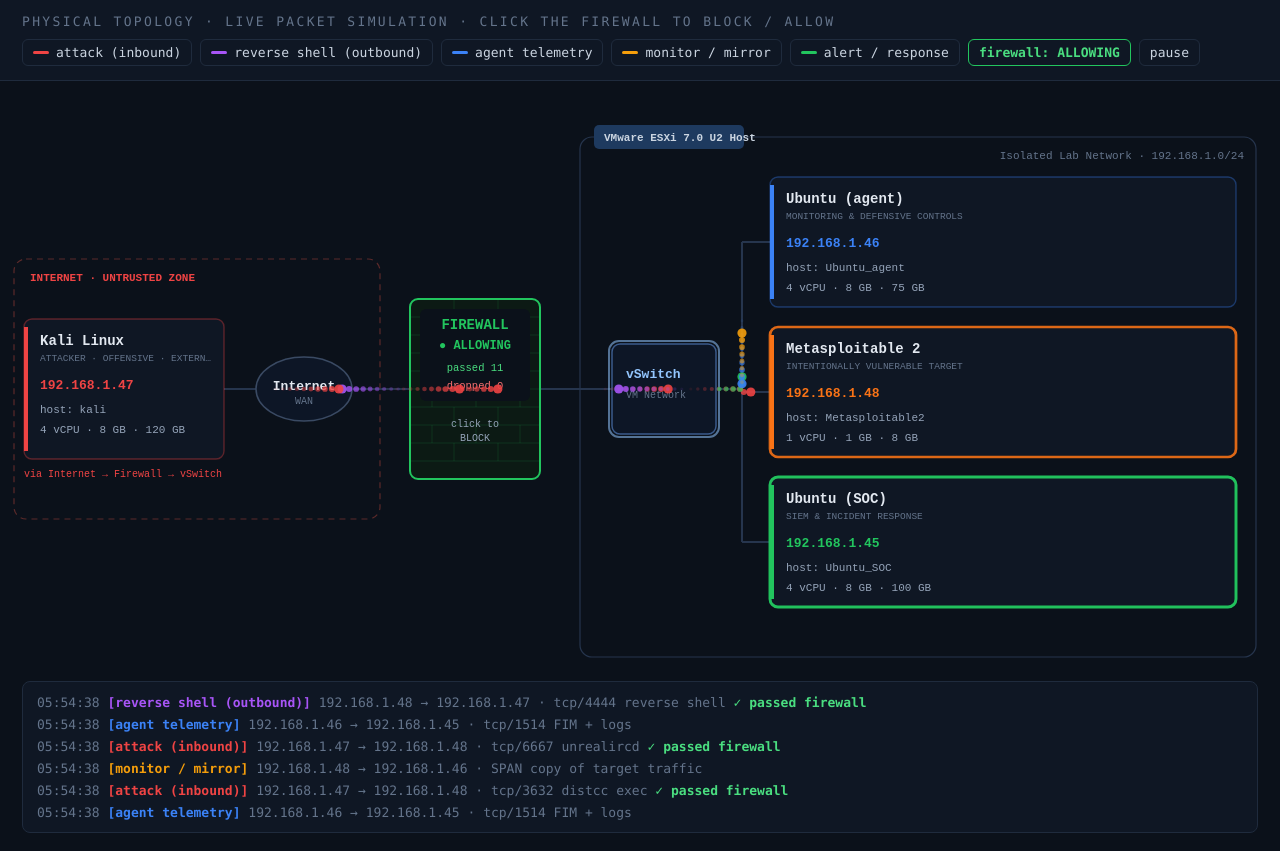
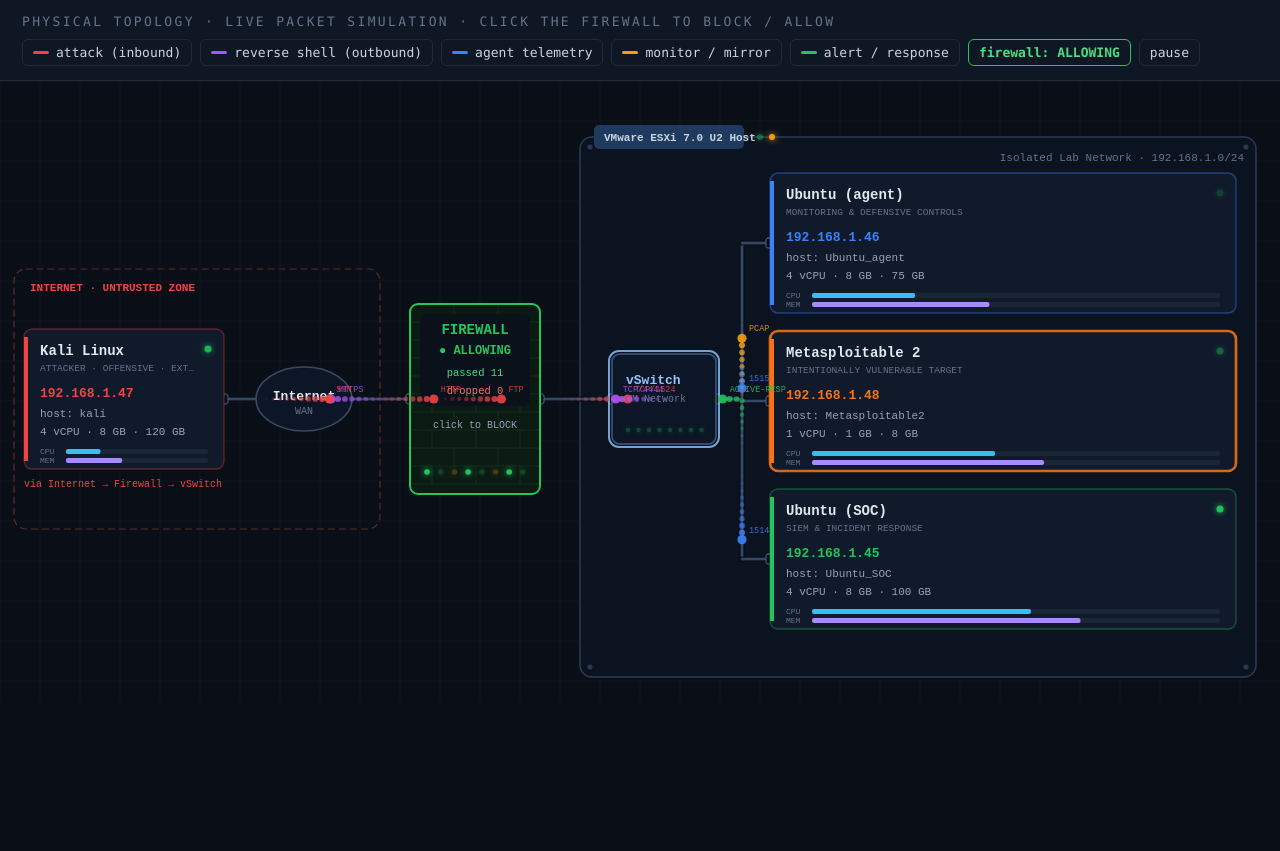
Before and after one commit to fadhilhameed03/lab-topology, a plain HTML site: page index.html in a window 1280 px wide. After the commit the page ends 800 px from the top, so only its background shows below. Drawn offline with Linux system fonts and the light colour scheme.

Commit message:
feat: Removed the terminal and made changes in the internet

```diff
--- a/index.html
+++ b/index.html
@@ -3,7 +3,7 @@
 <meta name="viewport" content="width=device-width, initial-scale=1, viewport-fit=cover">
 <title>Lab Topology · Firewall Packet Simulation</title>
 <style>
-:root{color-scheme:dark;--bg:#0b111a;--panel:#0f1724;--line:#1f2b3d;--tx:#cbd5e1;--mut:#64748b;box-sizing:border-box;padding-top:env(safe-area-inset-top,0px);padding-bottom:env(safe-area-inset-bottom,0px)}
+:root{color-scheme:dark;--bg:#0a0f17;--panel:#0f1724;--line:#1f2b3d;--tx:#cbd5e1;--mut:#64748b;box-sizing:border-box;padding-top:env(safe-area-inset-top,0px);padding-bottom:env(safe-area-inset-bottom,0px)}
 html,body{margin:0;background:var(--bg);color:var(--tx);font:13px ui-monospace,SFMono-Regular,Menlo,Consolas,monospace}
 header{display:flex;flex-wrap:wrap;gap:10px 18px;align-items:center;justify-content:space-between;padding:14px 22px;border-bottom:1px solid var(--line);background:var(--panel)}
 h1{margin:0;font-size:13px;letter-spacing:.18em;font-weight:500;color:var(--mut)}
@@ -15,15 +15,13 @@
 #fwb.allow{border-color:#22c55e;color:#4ade80}
 #fwb.block{border-color:#ef4444;color:#f87171}
 .wrap{overflow-x:auto}
-canvas{display:block;min-width:1100px;width:100%;height:600px}
-#log{min-width:1060px;margin:0 22px 18px;padding:10px 14px;border:1px solid var(--line);border-radius:8px;background:var(--panel);height:130px;overflow:hidden;line-height:1.7;color:var(--mut)}
-#log b{font-weight:600}
+canvas{display:block;min-width:1100px;width:100%;height:620px}
 </style></head><body>
 <header><h1>PHYSICAL TOPOLOGY · LIVE PACKET SIMULATION · CLICK THE FIREWALL TO BLOCK / ALLOW</h1>
 <div class="leg" id="leg"></div></header>
-<div class="wrap"><canvas id="c"></canvas><div id="log"></div></div>
+<div class="wrap"><canvas id="c"></canvas></div>
 <script>
-const cv=document.getElementById('c'),ctx=cv.getContext('2d'),logEl=document.getElementById('log');
+const cv=document.getElementById('c'),ctx=cv.getContext('2d');
 const NODES={
  kali:{name:'Kali Linux',role:'ATTACKER · OFFENSIVE · EXTERNAL',ip:'192.168.1.47',host:'kali',spec:'4 vCPU · 8 GB · 120 GB',c:'#ef4444'},
  agent:{name:'Ubuntu (agent)',role:'MONITORING & DEFENSIVE CONTROLS',ip:'192.168.1.46',host:'Ubuntu_agent',spec:'4 vCPU · 8 GB · 75 GB',c:'#3b82f6'},
@@ -32,73 +30,82 @@
 };
 const VMS=['agent','msf','soc'];
 const FLOWS=[
- {id:'attack',label:'attack (inbound)',c:'#ef4444',path:['kali','msf'],rate:2.2,msgs:['tcp/445 SMB exploit','tcp/21 vsftpd backdoor','tcp/80 nmap -sV scan','tcp/3632 distcc exec','tcp/1524 bindshell','tcp/6667 unrealircd']},
- {id:'shell',label:'reverse shell (outbound)',c:'#a855f7',path:['msf','kali'],rate:.7,msgs:['tcp/4444 reverse shell','tcp/443 C2 beacon']},
- {id:'wazuh',label:'agent telemetry',c:'#3b82f6',path:['agent','soc'],rate:1.2,msgs:['tcp/1514 agent events','tcp/1515 keepalive','tcp/1514 FIM + logs']},
- {id:'mirror',label:'monitor / mirror',c:'#f59e0b',path:['msf','agent'],rate:.9,msgs:['SPAN copy of target traffic','pcap stream to sensor']},
- {id:'alert',label:'alert / response',c:'#22c55e',path:['soc','agent'],rate:.5,msgs:['active-response command','rule + decoder update']}
+ {id:'attack',label:'attack (inbound)',c:'#ef4444',path:['kali','msf'],rate:2.2,tags:['SMB','FTP','HTTP','DISTCC','TCP/1524','IRC','SYN']},
+ {id:'shell',label:'reverse shell (outbound)',c:'#a855f7',path:['msf','kali'],rate:.7,tags:['TCP/4444','HTTPS']},
+ {id:'wazuh',label:'agent telemetry',c:'#3b82f6',path:['agent','soc'],rate:1.2,tags:['1514','1515','FIM']},
+ {id:'mirror',label:'monitor / mirror',c:'#f59e0b',path:['msf','agent'],rate:.9,tags:['SPAN','PCAP']},
+ {id:'alert',label:'alert / response',c:'#22c55e',path:['soc','agent'],rate:.5,tags:['ACTIVE-RESP','RULES']}
 ];
 const on={};FLOWS.forEach(f=>on[f.id]=true);
 const leg=document.getElementById('leg');
 FLOWS.forEach(f=>{const b=document.createElement('button');b.className='chip';b.style.setProperty('--c',f.c);b.innerHTML='<i></i>'+f.label;b.onclick=()=>{on[f.id]=!on[f.id];b.classList.toggle('off',!on[f.id])};leg.appendChild(b)});
-let paused=false,blocked=false;const stats={pass:0,drop:0};
-const fwb=document.createElement('button');fwb.className='chip allow';fwb.id='fwb';leg.appendChild(fwb);
+let paused=false,blocked=false,T=0;const stats={pass:0,drop:0};
+const fwb=document.createElement('button');fwb.id='fwb';leg.appendChild(fwb);
 function setFw(){fwb.className='chip '+(blocked?'block':'allow');fwb.textContent='firewall: '+(blocked?'BLOCKING':'ALLOWING')}
-function toggleFw(){blocked=!blocked;setFw();addRaw(`<b style="color:${blocked?'#f87171':'#4ade80'}">[firewall]</b> policy changed → ${blocked?'BLOCK all traffic crossing the firewall':'ALLOW traffic'}`)}
+function toggleFw(){blocked=!blocked;setFw()}
 fwb.onclick=toggleFw;setFw();
 const pb=document.createElement('button');pb.className='chip';pb.textContent='pause';pb.onclick=()=>{paused=!paused;pb.textContent=paused?'resume':'pause'};leg.appendChild(pb);
 
 let W=0,H=0,G={};
 function layout(){
  const dpr=window.devicePixelRatio||1;W=cv.clientWidth;H=cv.clientHeight;cv.width=W*dpr;cv.height=H*dpr;ctx.setTransform(dpr,0,0,dpr,0,0);
- const cy=H/2+8,vx=770,vw=W-vx-44,vh=130;
- G={cy,K:{x:24,w:200,y:cy-70,h:140},cloud:{x:304,rx:48,ry:32},FW:{x:410,w:130,y:cy-90,h:180},SW:{x:612,w:104,y:cy-45,h:90},bx:742,vx,vw,vh};
+ const cy=H/2+8,vx=770,vw=W-vx-44,vh=140;
+ G={cy,K:{x:24,w:200,y:cy-70,h:140},cloud:{x:304,rx:48,ry:32},FW:{x:410,w:130,y:cy-95,h:190},SW:{x:612,w:104,y:cy-45,h:90},bx:742};
  G.K.cy=cy;G.K.R=G.K.x+G.K.w;
- VMS.forEach((k,i)=>{const n=NODES[k];n.x=vx;n.y=96+i*(vh+20);n.w=vw;n.h=vh;n.cy=n.y+vh/2;n.flash=0});
- NODES.kali.flash=NODES.kali.flash||0;
-}
-function route(f){
- const [a,b]=f.path,{K,FW,SW,bx,cy}=G,A=NODES[a],B=NODES[b];let pts,fw=-1,sw=3;
- if(a==='kali'){pts=[[K.R,cy],[FW.x,cy],[FW.x+FW.w,cy],[SW.x,cy],[SW.x+SW.w,cy],[bx,cy],[bx,B.cy],[B.x,B.cy]];fw=1}
- else if(b==='kali'){pts=[[A.x,A.cy],[bx,A.cy],[bx,cy],[SW.x+SW.w,cy],[SW.x,cy],[FW.x+FW.w,cy],[FW.x,cy],[K.R,cy]];fw=5;sw=3}
- else pts=[[A.x,A.cy],[bx,A.cy],[bx,cy],[SW.x+SW.w,cy],[bx,cy],[bx,B.cy],[B.x,B.cy]];
- return{pts,fw:fw<0?-1:dist(pts,fw),sw:dist(pts,sw)}
+ VMS.forEach((k,i)=>{const n=NODES[k];n.x=vx;n.y=92+i*(vh+18);n.w=vw;n.h=vh;n.cy=n.y+vh/2});
+ Object.values(NODES).forEach((n,i)=>{n.flash=n.flash||0;n.cpu=n.cpu||25+i*9;n.mem=n.mem||40+i*8;n.ph=i*1.7});
 }
 function dist(p,idx){let t=0;for(let i=1;i<=idx;i++)t+=Math.hypot(p[i][0]-p[i-1][0],p[i][1]-p[i-1][1]);return t}
 function plen(p){return dist(p,p.length-1)}
+function route(f){
+ const [a,b]=f.path,{K,FW,SW,bx,cy}=G,A=NODES[a],B=NODES[b];let pts,fw=-1;
+ if(a==='kali'){pts=[[K.R,cy],[FW.x,cy],[FW.x+FW.w,cy],[SW.x,cy],[SW.x+SW.w,cy],[bx,cy],[bx,B.cy],[B.x,B.cy]];fw=1}
+ else if(b==='kali'){pts=[[A.x,A.cy],[bx,A.cy],[bx,cy],[SW.x+SW.w,cy],[SW.x,cy],[FW.x+FW.w,cy],[FW.x,cy],[K.R,cy]];fw=5}
+ else pts=[[A.x,A.cy],[bx,A.cy],[bx,cy],[SW.x+SW.w,cy],[bx,cy],[bx,B.cy],[B.x,B.cy]];
+ return{pts,fw:fw<0?-1:dist(pts,fw),swd:dist(pts,3)}
+}
 function at(p,d){for(let i=1;i<p.length;i++){const l=Math.hypot(p[i][0]-p[i-1][0],p[i][1]-p[i-1][1]);if(d<=l||i==p.length-1){const u=l?Math.min(d/l,1):0;return[p[i-1][0]+(p[i][0]-p[i-1][0])*u,p[i-1][1]+(p[i][1]-p[i-1][1])*u]}d-=l}return p[0]}
-const pk=[],acc={},fx=[],logs=[];let swF=0,fwF=0;
+const pk=[],acc={},fx=[];let swF=0,fwF=0;
 function rr(x,y,w,h,r){ctx.beginPath();ctx.roundRect(x,y,w,h,r)}
 function fit(t,w,px){const m=Math.floor(w/px);return t.length>m?t.slice(0,m-1)+'…':t}
+function line(x1,y1,x2,y2){ctx.moveTo(x1,y1);ctx.lineTo(x2,y2)}
+function led(x,y,c,r,a){ctx.globalAlpha=a==null?1:a;ctx.fillStyle=c;ctx.shadowColor=c;ctx.shadowBlur=6;ctx.beginPath();ctx.arc(x,y,r,0,7);ctx.fill();ctx.shadowBlur=0;ctx.globalAlpha=1}
+function bar(x,y,w,v,c,lab){ctx.fillStyle='#64748b';ctx.font='8px ui-monospace,monospace';ctx.fillText(lab,x,y+5);ctx.fillStyle='#1a2536';rr(x+26,y,w-26,5,2);ctx.fill();ctx.fillStyle=c;rr(x+26,y,(w-26)*v/100,5,2);ctx.fill()}
 function card(n,x,y,w,h){
- ctx.fillStyle='#0f1724';rr(x,y,w,h,8);ctx.fill();
+ ctx.fillStyle='#101a2b';rr(x,y,w,h,8);ctx.fill();
  ctx.strokeStyle=n.c;ctx.globalAlpha=.35+.65*n.flash;ctx.lineWidth=1.4+1.6*n.flash;rr(x,y,w,h,8);ctx.stroke();ctx.globalAlpha=1;
  ctx.fillStyle=n.c;ctx.fillRect(x,y+8,4,h-16);
  ctx.fillStyle='#e2e8f0';ctx.font='600 14px ui-monospace,monospace';ctx.fillText(n.name,x+16,y+26);
- ctx.fillStyle='#64748b';ctx.font='9.5px ui-monospace,monospace';ctx.fillText(fit(n.role,w-24,5.8),x+16,y+42);
- ctx.fillStyle=n.c;ctx.font='600 13px ui-monospace,monospace';ctx.fillText(n.ip,x+16,y+70);
- ctx.fillStyle='#94a3b8';ctx.font='11px ui-monospace,monospace';ctx.fillText('host: '+n.host,x+16,y+94);ctx.fillText(n.spec,x+16,y+114);
+ led(x+w-16,y+20,'#22c55e',3.5,.55+.45*Math.sin(T*3+n.ph));
+ ctx.fillStyle='#64748b';ctx.font='9.5px ui-monospace,monospace';ctx.fillText(fit(n.role,w-40,5.8),x+16,y+42);
+ ctx.fillStyle=n.c;ctx.font='600 13px ui-monospace,monospace';ctx.fillText(n.ip,x+16,y+68);
+ ctx.fillStyle='#94a3b8';ctx.font='11px ui-monospace,monospace';ctx.fillText('host: '+n.host,x+16,y+88);ctx.fillText(n.spec,x+16,y+106);
+ bar(x+16,y+h-20,w-32,n.cpu,'#38bdf8','CPU');bar(x+16,y+h-11,w-32,n.mem,'#a78bfa','MEM');
  n.flash=Math.max(0,n.flash-.03)}
-function line(x1,y1,x2,y2){ctx.moveTo(x1,y1);ctx.lineTo(x2,y2)}
 function draw(){
  const {cy,K,FW,SW,bx,cloud}=G;ctx.clearRect(0,0,W,H);ctx.textAlign='left';
+ ctx.strokeStyle='rgba(148,163,184,.045)';ctx.lineWidth=1;ctx.beginPath();for(let x=0;x<W;x+=40)line(x,0,x,H);for(let y=0;y<H;y+=40)line(0,y,W,y);ctx.stroke();
  // Internet zone
  ctx.setLineDash([6,5]);ctx.strokeStyle='#5b2a2a';ctx.lineWidth=1.2;rr(14,cy-130,FW.x-44,260,12);ctx.stroke();ctx.setLineDash([]);
  ctx.fillStyle='#ef4444';ctx.font='600 11px ui-monospace,monospace';ctx.fillText('INTERNET · UNTRUSTED ZONE',30,cy-108);
- // ESXi frame
- const ex=580;ctx.strokeStyle='#26354d';ctx.lineWidth=1.2;rr(ex,56,W-ex-24,H-80,12);ctx.stroke();
+ // ESXi rack
+ const ex=580,ew=W-ex-24;ctx.fillStyle='#0c1320';rr(ex,56,ew,H-80,12);ctx.fill();ctx.strokeStyle='#2b3b55';ctx.lineWidth=1.5;rr(ex,56,ew,H-80,12);ctx.stroke();
+ [[ex+10,66],[ex+ew-10,66],[ex+10,H-34],[ex+ew-10,H-34]].forEach(s=>{ctx.fillStyle='#2b3b55';ctx.beginPath();ctx.arc(s[0],s[1],2.5,0,7);ctx.fill()});
  ctx.fillStyle='#1e3a5f';rr(ex+14,44,150,24,5);ctx.fill();ctx.fillStyle='#cbd5e1';ctx.font='600 11px ui-monospace,monospace';ctx.fillText('VMware ESXi 7.0 U2 Host',ex+24,60);
- ctx.fillStyle='#64748b';ctx.font='11px ui-monospace,monospace';ctx.textAlign='right';ctx.fillText('Isolated Lab Network · 192.168.1.0/24',W-36,78);ctx.textAlign='left';
- // links
- ctx.strokeStyle='#26354d';ctx.lineWidth=2;ctx.beginPath();
- line(K.R,cy,FW.x,cy);line(FW.x+FW.w,cy,SW.x,cy);line(SW.x+SW.w,cy,bx,cy);line(bx,NODES.agent.cy,bx,NODES.soc.cy);VMS.forEach(k=>line(bx,NODES[k].cy,NODES[k].x,NODES[k].cy));ctx.stroke();
+ led(ex+180,56,'#22c55e',3,.6+.4*Math.sin(T*2));led(ex+192,56,'#f59e0b',3,Math.sin(T*9)>0?1:.25);
+ ctx.fillStyle='#64748b';ctx.font='11px ui-monospace,monospace';ctx.textAlign='right';ctx.fillText('Isolated Lab Network · 192.168.1.0/24',W-36,80);ctx.textAlign='left';
+ // cables (patch-cable look)
+ const cab=(pts,col)=>{ctx.beginPath();pts.forEach((p,i)=>i?ctx.lineTo(p[0],p[1]):ctx.moveTo(p[0],p[1]));ctx.strokeStyle=col;ctx.stroke()};
+ const segs=[[[K.R,cy],[FW.x,cy]],[[FW.x+FW.w,cy],[SW.x,cy]],[[SW.x+SW.w,cy],[bx,cy]],[[bx,NODES.agent.cy],[bx,NODES.soc.cy]],...VMS.map(k=>[[bx,NODES[k].cy],[NODES[k].x,NODES[k].cy]])];
+ ctx.lineCap='round';segs.forEach(s=>{ctx.lineWidth=5;cab(s,'#070b12');ctx.lineWidth=3;cab(s,'#2a3a55');ctx.lineWidth=1;cab(s,'#3f5578')});
+ [[K.R,cy],[FW.x,cy],[FW.x+FW.w,cy],[SW.x,cy],[SW.x+SW.w,cy],...VMS.map(k=>[NODES[k].x,NODES[k].cy])].forEach(p=>{ctx.fillStyle='#0a0f17';ctx.strokeStyle='#4b6084';ctx.lineWidth=1;rr(p[0]-4,p[1]-5,8,10,2);ctx.fill();ctx.stroke()});
  // cloud
  ctx.fillStyle='#0d1626';ctx.strokeStyle='#3a4a63';ctx.lineWidth=1.5;ctx.beginPath();ctx.ellipse(cloud.x,cy,cloud.rx,cloud.ry,0,0,7);ctx.fill();ctx.stroke();
  ctx.fillStyle='#e2e8f0';ctx.font='600 13px ui-monospace,monospace';ctx.textAlign='center';ctx.fillText('Internet',cloud.x,cy+1);ctx.fillStyle='#64748b';ctx.font='10px ui-monospace,monospace';ctx.fillText('WAN',cloud.x,cy+15);ctx.textAlign='left';
- // firewall
+ // firewall appliance
  const col=blocked?'#ef4444':'#22c55e';
  ctx.fillStyle=blocked?'#1a0d12':'#0c1a14';rr(FW.x,FW.y,FW.w,FW.h,8);ctx.fill();
- ctx.save();rr(FW.x,FW.y,FW.w,FW.h,8);ctx.clip();ctx.strokeStyle=blocked?'rgba(239,68,68,.22)':'rgba(34,197,94,.14)';ctx.lineWidth=1;ctx.beginPath();
+ ctx.save();rr(FW.x,FW.y,FW.w,FW.h,8);ctx.clip();ctx.strokeStyle=blocked?'rgba(239,68,68,.2)':'rgba(34,197,94,.12)';ctx.lineWidth=1;ctx.beginPath();
  for(let y=FW.y+18;y<FW.y+FW.h;y+=18){line(FW.x,y,FW.x+FW.w,y);for(let x=FW.x+(((y-FW.y)/18)%2?0:22);x<FW.x+FW.w;x+=44)line(x,y-18,x,y)}ctx.stroke();ctx.restore();
  ctx.strokeStyle=col;ctx.lineWidth=2+2*fwF;rr(FW.x,FW.y,FW.w,FW.h,8);ctx.stroke();fwF=Math.max(0,fwF-.04);
  ctx.fillStyle='#0b111a';rr(FW.x+10,FW.y+10,FW.w-20,92,6);ctx.fill();
@@ -107,35 +114,37 @@
  ctx.font='700 12px ui-monospace,monospace';ctx.fillText(blocked?'● BLOCKING':'● ALLOWING',mx,FW.y+50);
  ctx.fillStyle='#4ade80';ctx.font='10.5px ui-monospace,monospace';ctx.fillText('passed '+stats.pass,mx,FW.y+72);
  ctx.fillStyle='#f87171';ctx.fillText('dropped '+stats.drop,mx,FW.y+90);
- ctx.fillStyle='#94a3b8';ctx.font='10px ui-monospace,monospace';ctx.fillText('click to',mx,FW.y+128);ctx.fillText(blocked?'ALLOW':'BLOCK',mx,FW.y+142);ctx.textAlign='left';
+ ctx.fillStyle='#94a3b8';ctx.font='10px ui-monospace,monospace';ctx.fillText('click to '+(blocked?'ALLOW':'BLOCK'),mx,FW.y+124);ctx.textAlign='left';
+ for(let i=0;i<8;i++){const a=Math.sin(T*(4+i*1.3)+i*2)>.1;led(FW.x+17+i*13.7,FW.y+FW.h-22,blocked?'#ef4444':(i%3==2?'#f59e0b':'#22c55e'),2.8,a?1:.2)}
  // switch
  ctx.fillStyle='#0d1626';ctx.strokeStyle='#3b5b8c';ctx.lineWidth=1.5;rr(SW.x,SW.y,SW.w,SW.h,8);ctx.fill();ctx.stroke();
- ctx.fillStyle='#93c5fd';ctx.font='600 13px ui-monospace,monospace';ctx.fillText('vSwitch',SW.x+14,SW.y+34);ctx.fillStyle='#64748b';ctx.font='10px ui-monospace,monospace';ctx.fillText('VM Network',SW.x+14,SW.y+54);
+ ctx.fillStyle='#93c5fd';ctx.font='600 13px ui-monospace,monospace';ctx.fillText('vSwitch',SW.x+14,SW.y+30);ctx.fillStyle='#64748b';ctx.font='10px ui-monospace,monospace';ctx.fillText('VM Network',SW.x+14,SW.y+48);
+ for(let i=0;i<8;i++)led(SW.x+16+i*10.5,SW.y+SW.h-14,'#22c55e',2.2,Math.sin(T*(5+i)+i)>0?1:.25);
  if(swF>0){ctx.strokeStyle='rgba(147,197,253,'+swF+')';ctx.lineWidth=2;rr(SW.x-3,SW.y-3,SW.w+6,SW.h+6,10);ctx.stroke()}swF=Math.max(0,swF-.05);
  card(NODES.kali,K.x,K.y,K.w,K.h);VMS.forEach(k=>{const n=NODES[k];card(n,n.x,n.y,n.w,n.h)});
  ctx.fillStyle='#ef4444';ctx.font='10px ui-monospace,monospace';ctx.fillText('via Internet → Firewall → vSwitch',K.x,K.y+K.h+18);
 }
-function addRaw(h){logs.push(`<span style="color:var(--mut)">${new Date().toLocaleTimeString('en-GB')}</span> ${h}`);if(logs.length>6)logs.shift();logEl.innerHTML=logs.join('<br>')}
-function addLog(f,m,a,b,tag){addRaw(`<b style="color:${f.c}">[${f.label}]</b> ${NODES[a].ip} → ${NODES[b].ip} · ${m}${tag||''}`)}
-cv.addEventListener('click',e=>{const r=cv.getBoundingClientRect(),x=e.clientX-r.left,y=e.clientY-r.top,F=G.FW;if(x>F.x&&x<F.x+F.w&&y>F.y&&y<F.y+F.h)toggleFw()});
-cv.addEventListener('mousemove',e=>{const r=cv.getBoundingClientRect(),x=e.clientX-r.left,y=e.clientY-r.top,F=G.FW;cv.style.cursor=(x>F.x&&x<F.x+F.w&&y>F.y&&y<F.y+F.h)?'pointer':'default'});
+function hit(e){const r=cv.getBoundingClientRect(),x=e.clientX-r.left,y=e.clientY-r.top,F=G.FW;return x>F.x&&x<F.x+F.w&&y>F.y&&y<F.y+F.h}
+cv.addEventListener('click',e=>{if(hit(e))toggleFw()});
+cv.addEventListener('mousemove',e=>{cv.style.cursor=hit(e)?'pointer':'default'});
 let last=performance.now();
 function frame(now){
- const dt=Math.min(.05,(now-last)/1000);last=now;
+ const dt=Math.min(.05,(now-last)/1000);last=now;T=now/1000;
  if(!paused){
   FLOWS.forEach(f=>{if(!on[f.id])return;acc[f.id]=(acc[f.id]||0)+dt*f.rate;
-   while(acc[f.id]>=1){acc[f.id]--;pk.push({f,d:0,m:f.msgs[Math.random()*f.msgs.length|0],v:200+Math.random()*60})}});
-  for(let i=pk.length-1;i>=0;i--){const p=pk[i],r=route(p.f);Object.assign(p,r);p.pts=r.pts;p.d+=p.v*dt;
-   if(p.fw>=0&&!p.chk&&p.d>=p.fw){p.chk=1;
-    if(blocked){const [x,y]=at(p.pts,p.fw);fx.push({x,y,life:1});stats.drop++;fwF=1;addLog(p.f,p.m,p.f.path[0],p.f.path[1],' <b style="color:#f87171">— DROPPED at firewall</b>');pk.splice(i,1);continue}
+   while(acc[f.id]>=1){acc[f.id]--;pk.push({f,d:0,tag:f.tags[Math.random()*f.tags.length|0],v:200+Math.random()*60})}});
+  Object.values(NODES).forEach(n=>{n.cpu=Math.max(8,Math.min(95,n.cpu+(Math.random()-.5)*60*dt));n.mem=Math.max(20,Math.min(90,n.mem+(Math.random()-.5)*20*dt))});
+  for(let i=pk.length-1;i>=0;i--){const p=pk[i],r=route(p.f);p.pts=r.pts;p.d+=p.v*dt;
+   if(r.fw>=0&&!p.chk&&p.d>=r.fw){p.chk=1;
+    if(blocked){const [x,y]=at(p.pts,r.fw);fx.push({x,y,life:1});stats.drop++;fwF=1;pk.splice(i,1);continue}
     stats.pass++}
-   if(!p.sw&&p.d>=p.sw){p.sw=1}
-   if(!p.swd&&p.d>=r.sw){p.swd=1;swF=1}
-   if(p.d>=plen(p.pts)){NODES[p.f.path[1]].flash=1;addLog(p.f,p.m,p.f.path[0],p.f.path[1],p.fw>=0?' <b style="color:#4ade80">✓ passed firewall</b>':'');pk.splice(i,1)}}
+   if(!p.swd&&p.d>=r.swd){p.swd=1;swF=1}
+   if(p.d>=plen(p.pts)){NODES[p.f.path[1]].flash=1;pk.splice(i,1)}}
   fx.forEach(e=>e.life-=dt*.8);for(let i=fx.length-1;i>=0;i--)if(fx[i].life<=0)fx.splice(i,1);
  }
  draw();
- pk.forEach(p=>{for(let k=9;k>=0;k--){const d=p.d-k*7;if(d<0)continue;const [x,y]=at(p.pts,d);ctx.globalAlpha=(1-k/10)*.9;ctx.fillStyle=p.f.c;ctx.beginPath();ctx.arc(x,y,k?3.2-k*.18:4.6,0,7);ctx.fill()}ctx.globalAlpha=1});
+ pk.forEach(p=>{let hx=0,hy=0;for(let k=9;k>=0;k--){const d=p.d-k*7;if(d<0)continue;const [x,y]=at(p.pts,d);if(!k){hx=x;hy=y}ctx.globalAlpha=(1-k/10)*.9;ctx.fillStyle=p.f.c;ctx.beginPath();ctx.arc(x,y,k?3.2-k*.18:4.6,0,7);ctx.fill()}
+  ctx.globalAlpha=.85;ctx.fillStyle=p.f.c;ctx.font='8.5px ui-monospace,monospace';ctx.fillText(p.tag,hx+7,hy-7);ctx.globalAlpha=1});
  fx.forEach(e=>{ctx.globalAlpha=Math.max(0,e.life);ctx.strokeStyle='#ef4444';ctx.lineWidth=3;const s=7+(1-e.life)*8;ctx.beginPath();line(e.x-s,e.y-s,e.x+s,e.y+s);line(e.x-s,e.y+s,e.x+s,e.y-s);ctx.stroke();ctx.globalAlpha=1});
  requestAnimationFrame(frame)}
 addEventListener('resize',layout);layout();requestAnimationFrame(frame);
```
